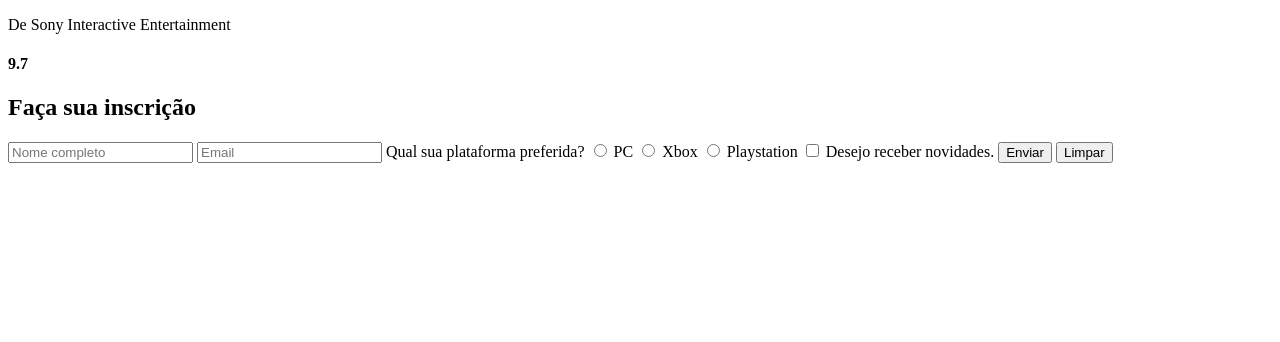
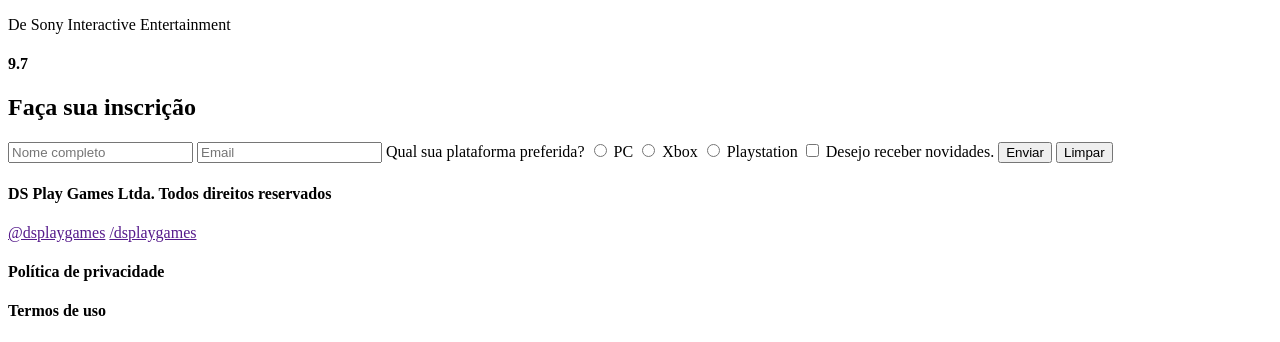
Before and after one commit to FabioL-96/Desafio.HTML--Estrutura.e.Semantica, a plain HTML site: page MyProject/index.html in a window 1280 px wide. Shown: the part 2115-2457 px from the top of the page. Before the commit the page ends 2286 px from the top, so only its background shows below. Drawn offline with Linux system fonts and the light colour scheme.

Commit message:
Criado o rodapé da página <footer/>

```diff
--- a/MyProject/index.html
+++ b/MyProject/index.html
@@ -117,10 +117,16 @@
 
                 <input type="submit" value="Enviar">
                 <input type="reset" value="Limpar">
-
             </form>
         </section>
     </main>
+    <footer>
+        <h4>DS Play Games Ltda. Todos direitos reservados</h4>
+        <a href="">@dsplaygames</a>
+        <a href="">/dsplaygames</a>
+        <h4>Política de privacidade</h4>
+        <h4>Termos de uso</h4>
+    </footer>
 </body>
 
 </html>
```
